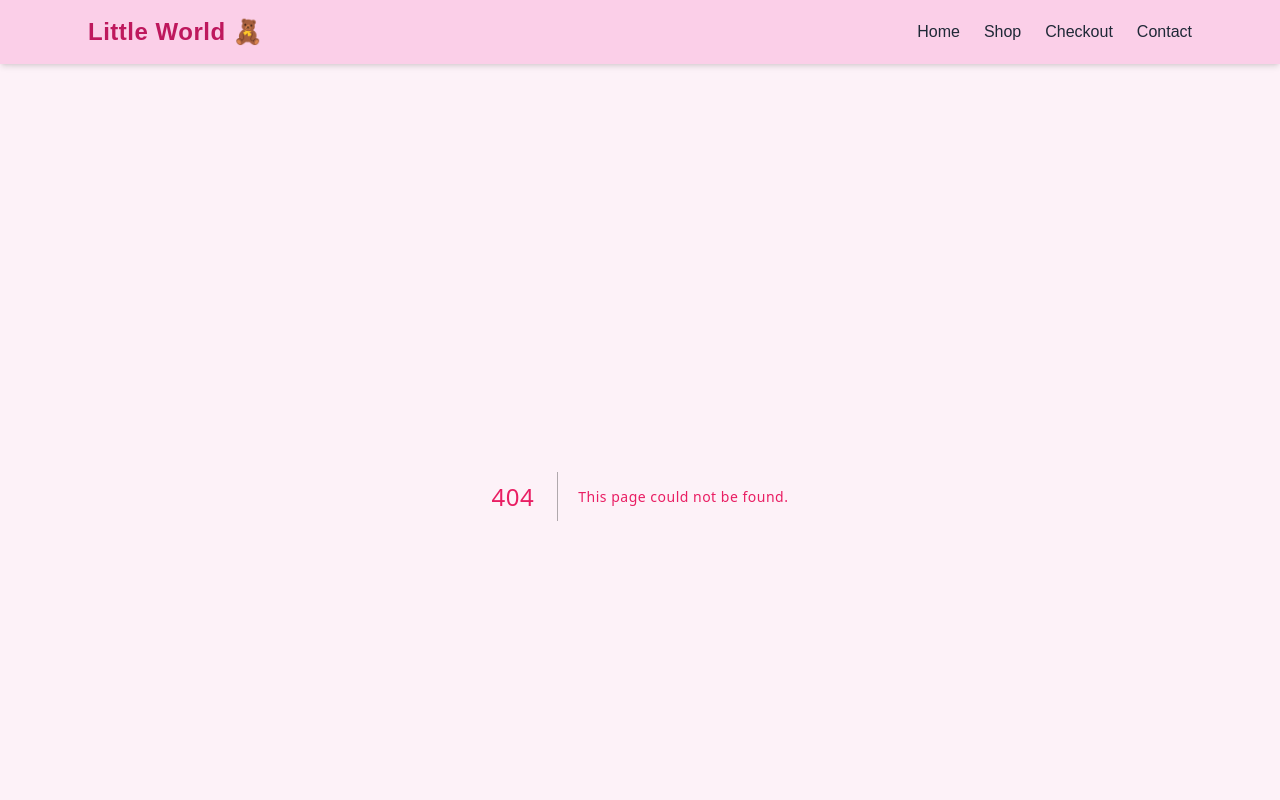
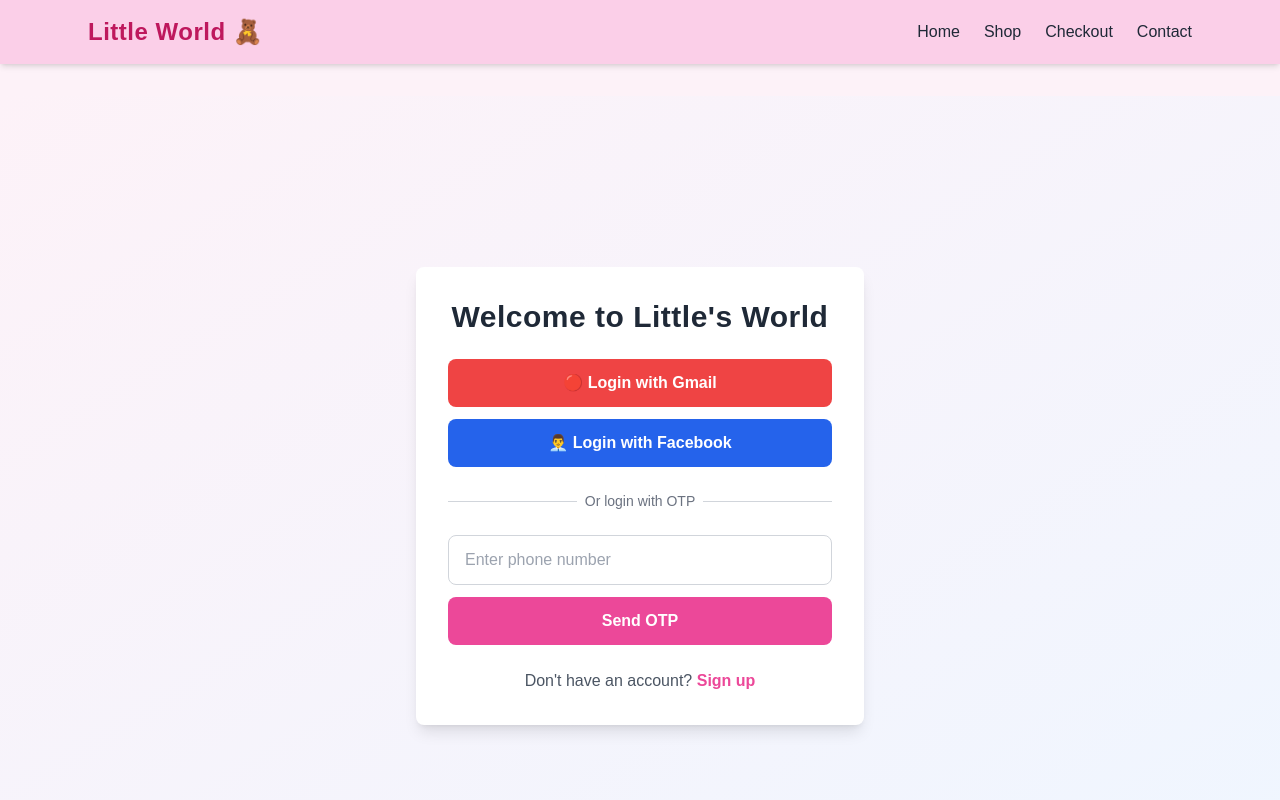
Before and after one commit to pyramidfashionworld-dev/littlesworld, a Next.js app: page /auth/login in a window 1280 px wide. Before the commit this address had no page. Shown: the top 800 px of the page. Built offline with nearby package versions, Linux system fonts and the light colour scheme; no server answers.

Commit message:
Initial commit: Add authentication system

```diff
--- /dev/null
+++ b/lib/auth.js
@@ -0,0 +1,34 @@
+import { initializeApp } from 'firebase/app';
+import { getAuth, signInWithPopup, GoogleAuthProvider, FacebookAuthProvider } from 'firebase/auth';
+import axios from 'axios';
+
+const firebaseConfig = {
+  apiKey: process.env.NEXT_PUBLIC_FIREBASE_API_KEY,
+  authDomain: process.env.NEXT_PUBLIC_FIREBASE_AUTH_DOMAIN,
+  projectId: process.env.NEXT_PUBLIC_FIREBASE_PROJECT_ID,
+};
+
+const app = initializeApp(firebaseConfig);
+const auth = getAuth(app);
+
+export const signInWithGoogle = async () => {
+  const provider = new GoogleAuthProvider();
+  const result = await signInWithPopup(auth, provider);
+  return result.user;
+};
+
+export const signInWithFacebook = async () => {
+  const provider = new FacebookAuthProvider();
+  const result = await signInWithPopup(auth, provider);
+  return result.user;
+};
+
+export const sendOTP = async (phone) => {
+  const response = await axios.post('/api/auth/send-otp', { phone });
+  return response.data;
+};
+
+export const verifyOTP = async (phone, otp) => {
+  const response = await axios.post('/api/auth/verify-otp', { phone, otp });
+  return response.data;
+};
--- /dev/null
+++ b/pages/api/auth/verify-otp.js
@@ -0,0 +1,27 @@
+export default async function handler(req, res) {
+  if (req.method !== 'POST') {
+    return res.status(405).json({ error: 'Method not allowed' });
+  }
+
+  const { phone, otp } = req.body;
+
+  try {
+    // Verify OTP from database
+    const isValid = await verifyOTPFromDatabase(phone, otp);
+
+    if (!isValid) {
+      return res.status(400).json({ error: 'Invalid or expired OTP' });
+    }
+
+    // Create user session/token
+    const token = generateToken(phone);
+
+    res.status(200).json({
+      success: true,
+      token,
+      message: 'Login successful'
+    });
+  } catch (error) {
+    res.status(500).json({ error: error.message });
+  }
+}
--- /dev/null
+++ b/pages/auth/login.js
@@ -0,0 +1,151 @@
+import { useState } from 'react';
+import { signInWithGoogle, signInWithFacebook, sendOTP, verifyOTP } from '@/lib/auth';
+import Link from 'next/link';
+
+export default function Login() {
+  const [phone, setPhone] = useState('');
+  const [otp, setOtp] = useState('');
+  const [otpSent, setOtpSent] = useState(false);
+  const [loading, setLoading] = useState(false);
+
+  const handleGoogleLogin = async () => {
+    try {
+      setLoading(true);
+      await signInWithGoogle();
+    } catch (error) {
+      alert('Google login failed: ' + error.message);
+    } finally {
+      setLoading(false);
+    }
+  };
+
+  const handleFacebookLogin = async () => {
+    try {
+      setLoading(true);
+      await signInWithFacebook();
+    } catch (error) {
+      alert('Facebook login failed: ' + error.message);
+    } finally {
+      setLoading(false);
+    }
+  };
+
+  const handleSendOTP = async () => {
+    if (!phone || phone.length < 10) {
+      alert('Enter valid phone number');
+      return;
+    }
+    try {
+      setLoading(true);
+      await sendOTP(phone);
+      setOtpSent(true);
+      alert('OTP sent to ' + phone);
+    } catch (error) {
+      alert('Failed to send OTP: ' + error.message);
+    } finally {
+      setLoading(false);
+    }
+  };
+
+  const handleVerifyOTP = async () => {
+    if (otp.length !== 6) {
+      alert('Enter 6-digit OTP');
+      return;
+    }
+    try {
+      setLoading(true);
+      await verifyOTP(phone, otp);
+      alert('Login successful!');
+      window.location.href = '/dashboard';
+    } catch (error) {
+      alert('OTP verification failed: ' + error.message);
+    } finally {
+      setLoading(false);
+    }
+  };
+
+  return (
+    <div className="min-h-screen flex items-center justify-center bg-gradient-to-br from-pink-50 to-blue-50">
+      <div className="bg-white rounded-lg shadow-lg p-8 w-full max-w-md">
+        <h1 className="text-3xl font-bold text-center mb-6 text-gray-800">Welcome to Little's World</h1>
+
+        {/* Social Login */}
+        <div className="space-y-3 mb-6">
+          <button
+            onClick={handleGoogleLogin}
+            disabled={loading}
+            className="w-full bg-red-500 hover:bg-red-600 text-white font-semibold py-3 rounded-lg flex items-center justify-center gap-2 transition"
+          >
+            🔴 Login with Gmail
+          </button>
+
+          <button
+            onClick={handleFacebookLogin}
+            disabled={loading}
+            className="w-full bg-blue-600 hover:bg-blue-700 text-white font-semibold py-3 rounded-lg flex items-center justify-center gap-2 transition"
+          >
+            👨‍💼 Login with Facebook
+          </button>
+        </div>
+
+        <div className="relative mb-6">
+          <div className="absolute inset-0 flex items-center">
+            <div className="w-full border-t border-gray-300"></div>
+          </div>
+          <div className="relative flex justify-center text-sm">
+            <span className="px-2 bg-white text-gray-500">Or login with OTP</span>
+          </div>
+        </div>
+
+        {/* OTP Login */}
+        {!otpSent ? (
+          <div className="space-y-3">
+            <input
+              type="tel"
+              placeholder="Enter phone number"
+              value={phone}
+              onChange={(e) => setPhone(e.target.value)}
+              className="w-full px-4 py-3 border border-gray-300 rounded-lg focus:outline-none focus:ring-2 focus:ring-pink-500"
+            />
+            <button
+              onClick={handleSendOTP}
+              disabled={loading}
+              className="w-full bg-pink-500 hover:bg-pink-600 text-white font-semibold py-3 rounded-lg transition disabled:opacity-50"
+            >
+              {loading ? 'Sending...' : 'Send OTP'}
+            </button>
+          </div>
+        ) : (
+          <div className="space-y-3">
+            <p className="text-center text-gray-600 text-sm">OTP sent to {phone}</p>
+            <input
+              type="text"
+              placeholder="Enter 6-digit OTP"
+              value={otp}
+              onChange={(e) => setOtp(e.target.value.slice(0, 6))}
+              maxLength="6"
+              className="w-full px-4 py-3 border border-gray-300 rounded-lg focus:outline-none focus:ring-2 focus:ring-pink-500 text-center tracking-widest"
+            />
+            <button
+              onClick={handleVerifyOTP}
+              disabled={loading}
+              className="w-full bg-green-500 hover:bg-green-600 text-white font-semibold py-3 rounded-lg transition disabled:opacity-50"
+            >
+              {loading ? 'Verifying...' : 'Verify OTP'}
+            </button>
+            <button
+              onClick={() => setOtpSent(false)}
+              className="w-full text-pink-500 hover:text-pink-600 font-semibold py-2"
+            >
+              Change Phone Number
+            </button>
+          </div>
+        )}
+
+        <p className="text-center text-gray-600 mt-6">
+          Don't have an account? <Link href="/auth/signup" className="text-pink-500 hover:text-pink-600 font-semibold">Sign up</Link>
+        </p>
+      </div>
+    </div>
+  );
+}
```
Also changed, not shown: lib/send-otp.js (added, +36 -0 lines), next-env.d.ts.
